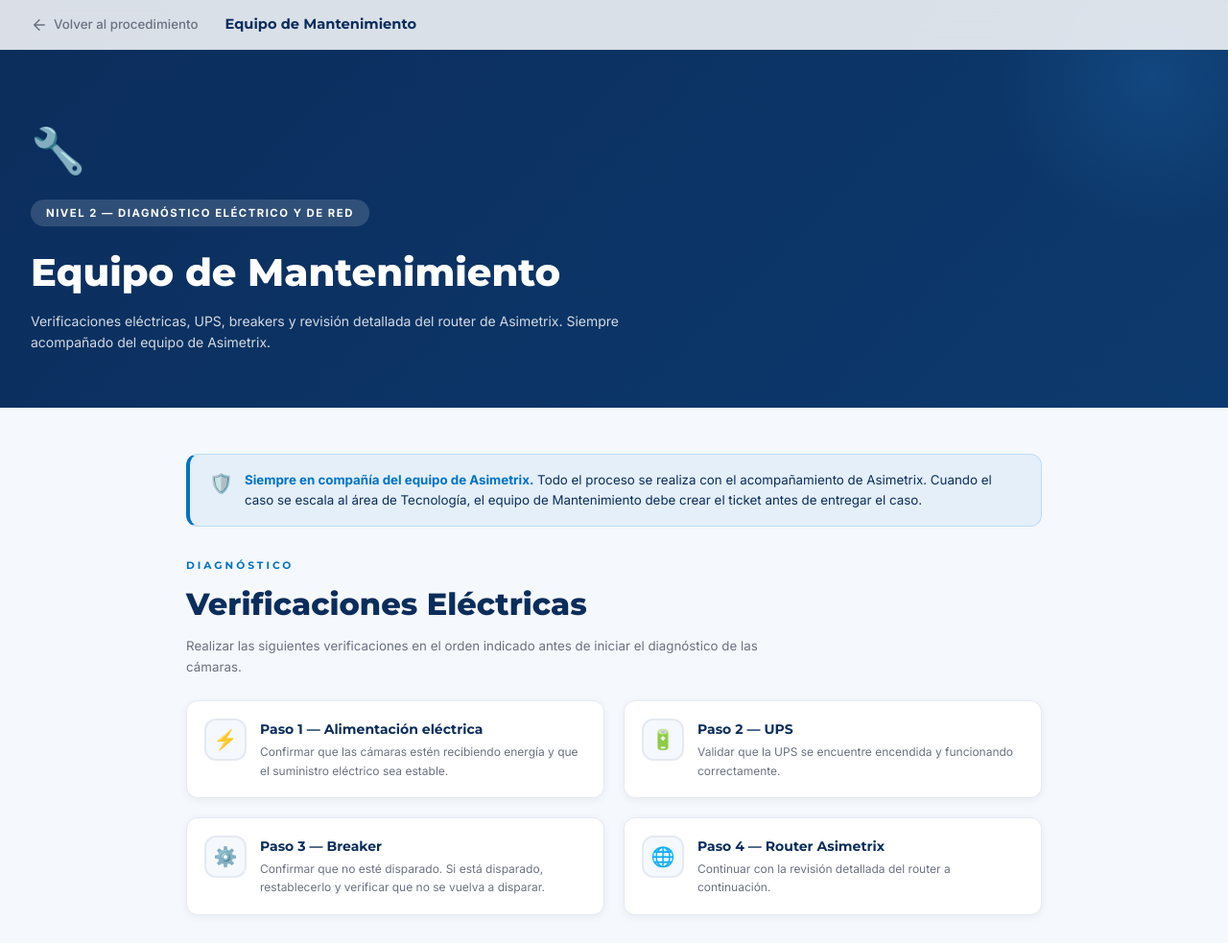
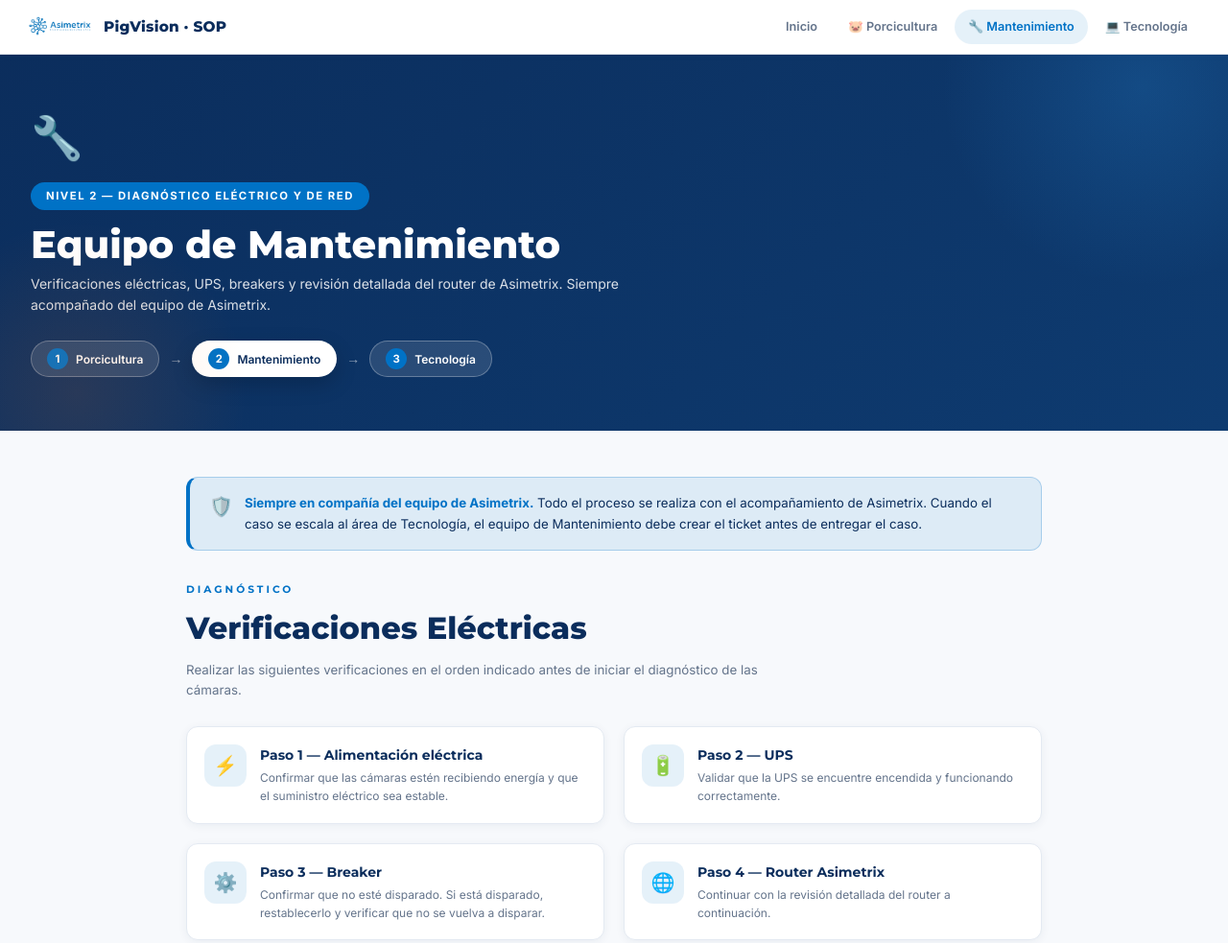
Before and after one commit to manuelachavarria-dotcom/sop-camaras-pigvision, a plain HTML site: page mantenimiento.html in a window 1280 px wide. Shown: the top 983 px of the page at 96% size. Drawn offline with Linux system fonts and the light colour scheme.

Commit message:
Moderno con barra blanca y paleta azul uniforme en los 3 equipos

```diff
--- a/mantenimiento.html
+++ b/mantenimiento.html
@@ -5,23 +5,32 @@
 <meta name="viewport" content="width=device-width, initial-scale=1.0">
 <title>Mantenimiento — PigVision</title>
 <link href="https://fonts.googleapis.com/css2?family=Inter:wght@300;400;500;600;700&family=Montserrat:wght@400;600;700;800&display=swap" rel="stylesheet">
-<link href="sop.css?v=2" rel="stylesheet">
+<link href="sop.css?v=3" rel="stylesheet">
 </head>
-<body>
+<body data-team="mantenimiento">
 
-<div class="back-bar">
-  <a href="SOP_Camaras_IoT.html">
-    <svg viewBox="0 0 24 24" fill="none" stroke="currentColor" stroke-width="2" stroke-linecap="round"><path d="M19 12H5M12 19l-7-7 7-7"/></svg>
-    Volver al procedimiento
-  </a>
-  <span class="page-title">Equipo de Mantenimiento</span>
-</div>
+<nav class="topnav">
+  <a class="brand" href="SOP_Camaras_IoT.html"><img src="Logo-Asimetrix.webp" alt="Asimetrix"><span>PigVision · SOP</span></a>
+  <div class="nav-links">
+    <a class="nav-link" href="SOP_Camaras_IoT.html">Inicio</a>
+    <a class="nav-link" href="porcicultura.html">🐷 Porcicultura</a>
+    <a class="nav-link active" href="mantenimiento.html">🔧 Mantenimiento</a>
+    <a class="nav-link" href="tecnologia.html">💻 Tecnología</a>
+  </div>
+</nav>
 
 <div class="page-header">
   <div class="icon">🔧</div>
   <span class="level">Nivel 2 — Diagnóstico Eléctrico y de Red</span>
   <h1>Equipo de Mantenimiento</h1>
   <p>Verificaciones eléctricas, UPS, breakers y revisión detallada del router de Asimetrix. Siempre acompañado del equipo de Asimetrix.</p>
+  <div class="rail">
+    <a class="rail-step" href="porcicultura.html"><span class="rail-num">1</span> Porcicultura</a>
+    <span class="rail-arrow">→</span>
+    <a class="rail-step active" href="mantenimiento.html"><span class="rail-num">2</span> Mantenimiento</a>
+    <span class="rail-arrow">→</span>
+    <a class="rail-step" href="tecnologia.html"><span class="rail-num">3</span> Tecnología</a>
+  </div>
 </div>
 
 <div class="content">
--- a/sop.css
+++ b/sop.css
@@ -1,25 +1,32 @@
 /* ============================================================
-   SOP PigVision — Sistema de diseño compartido
-   Usado por: porcicultura, mantenimiento, tecnologia
+   SOP PigVision — Sistema de diseño MODERNO compartido
+   Usado por: portada, porcicultura, mantenimiento, tecnologia
    ============================================================ */
 
 :root {
   --primary: #0B2D5C;
-  --primary-2: #0D3A6E;
+  --primary-2: #0E3B70;
   --secondary: #0072C6;
-  --accent: #2A8FDF;
+  --accent: #0072C6;
+  --accent-soft: rgba(0,114,198,0.1);
   --white: #FFFFFF;
-  --bg: #F5F8FC;
-  --gray: #6B7280;
-  --line: #E5EAF2;
+  --bg: #F7F9FC;
+  --gray: #64748B;
+  --line: #E4EAF2;
   --error: #C0062B;
   --success: #16A34A;
   --warn: #C85014;
-  --radius: 16px;
+  --radius: 18px;
   --radius-sm: 12px;
-  --shadow-sm: 0 2px 8px rgba(11,45,92,0.06);
-  --shadow-md: 0 8px 30px rgba(11,45,92,0.1);
+  --shadow-sm: 0 2px 10px rgba(11,45,92,0.06);
+  --shadow-md: 0 12px 32px rgba(11,45,92,0.12);
+  --shadow-lg: 0 20px 50px rgba(11,45,92,0.16);
 }
+
+/* Acentos por equipo: paleta uniforme azul profesional */
+body[data-team="porcicultura"] { --accent: #0072C6; --accent-soft: rgba(0,114,198,0.1); }
+body[data-team="mantenimiento"] { --accent: #0072C6; --accent-soft: rgba(0,114,198,0.1); }
+body[data-team="tecnologia"]    { --accent: #0072C6; --accent-soft: rgba(0,114,198,0.1); }
 
 * { margin: 0; padding: 0; box-sizing: border-box; }
 html { scroll-behavior: smooth; }
@@ -31,57 +38,88 @@
   line-height: 1.6;
 }
 
-/* ===== Barra superior ===== */
-.back-bar {
-  position: fixed; top: 0; left: 0; right: 0; z-index: 100;
-  background: rgba(255,255,255,0.85);
-  backdrop-filter: blur(12px);
-  border-bottom: 1px solid rgba(0,0,0,0.06);
-  padding: 14px 32px;
-  display: flex; align-items: center; gap: 12px;
+/* ===== Barra de navegación ===== */
+.topnav {
+  position: fixed; top: 0; left: 0; right: 0; z-index: 200;
+  background: #FFFFFF;
+  border-bottom: 1px solid rgba(11,45,92,0.12);
+  box-shadow: 0 1px 6px rgba(11,45,92,0.06);
+  display: flex; align-items: center; justify-content: space-between;
+  gap: 12px; padding: 10px 28px;
 }
-.back-bar a {
-  text-decoration: none; color: var(--gray);
-  font-size: 10pt; font-weight: 500;
-  display: flex; align-items: center; gap: 6px;
-  transition: color 0.2s;
+.brand { display: flex; align-items: center; gap: 10px; text-decoration: none; flex-shrink: 0; }
+.brand img { height: 30px; width: auto; }
+.brand span {
+  font-family: 'Montserrat', sans-serif; font-weight: 800;
+  font-size: 11.5pt; color: var(--primary); letter-spacing: 0.2px;
 }
-.back-bar a:hover { color: var(--secondary); }
-.back-bar a svg { width: 18px; height: 18px; }
-.back-bar .page-title {
-  font-family: 'Montserrat', sans-serif;
-  font-weight: 700; font-size: 11pt;
-  color: var(--primary); margin-left: 16px;
+.nav-links { display: flex; align-items: center; gap: 4px; overflow-x: auto; }
+.nav-link {
+  text-decoration: none; color: var(--gray); font-size: 9.5pt;
+  font-weight: 600; padding: 8px 14px; border-radius: 999px;
+  white-space: nowrap; transition: all 0.2s;
 }
+.nav-link:hover { background: rgba(11,45,92,0.06); color: var(--primary); }
+.nav-link.active { background: var(--accent-soft); color: var(--accent); }
 
-/* ===== Encabezado de página ===== */
+/* ===== Encabezado de página (hero) ===== */
 .page-header {
   background: linear-gradient(135deg, var(--primary) 0%, var(--primary-2) 100%);
-  color: #fff; padding: 120px 32px 56px;
+  color: #fff; padding: 108px 32px 56px;
   position: relative; overflow: hidden;
 }
 .page-header::before {
-  content: ''; position: absolute; top: -80px; right: -80px;
-  width: 320px; height: 320px;
-  background: radial-gradient(circle, rgba(42,143,223,0.18) 0%, transparent 70%);
+  content: ''; position: absolute; top: -120px; right: -120px;
+  width: 420px; height: 420px;
+  background: radial-gradient(circle, rgba(42,143,223,0.22) 0%, transparent 70%);
   border-radius: 50%;
 }
-.page-header .icon { font-size: 46px; margin-bottom: 14px; position: relative; }
+.page-header::after {
+  content: ''; position: absolute; bottom: -140px; left: -100px;
+  width: 360px; height: 360px;
+  background: radial-gradient(circle, rgba(249,115,22,0.12) 0%, transparent 70%);
+  border-radius: 50%;
+}
+.page-header .wrap { position: relative; z-index: 1; max-width: 940px; margin: 0 auto; }
+.page-header .icon { font-size: 44px; margin-bottom: 12px; }
 .page-header h1 {
   font-family: 'Montserrat', sans-serif;
   font-size: clamp(24pt, 4vw, 30pt); font-weight: 800;
-  margin-bottom: 8px; position: relative;
+  margin-bottom: 8px; line-height: 1.1;
 }
 .page-header .level {
   display: inline-block; font-size: 8.5pt; font-weight: 700;
   text-transform: uppercase; letter-spacing: 1.5px;
-  background: rgba(255,255,255,0.15); padding: 5px 16px;
-  border-radius: 20px; margin-bottom: 16px;
+  background: var(--accent); padding: 5px 16px;
+  border-radius: 20px; margin-bottom: 14px;
 }
 .page-header p {
-  font-size: 10.5pt; color: rgba(255,255,255,0.82);
-  max-width: 680px; position: relative;
+  font-size: 10.5pt; color: rgba(255,255,255,0.85);
+  max-width: 680px;
 }
+
+/* ===== Rail de niveles (navegación entre subpáginas) ===== */
+.rail {
+  display: flex; align-items: center; justify-content: flex-start;
+  gap: 10px; margin-top: 26px; flex-wrap: wrap;
+}
+.rail-step {
+  display: inline-flex; align-items: center; gap: 8px;
+  text-decoration: none; background: rgba(255,255,255,0.12);
+  border: 1px solid rgba(255,255,255,0.28); color: #fff;
+  padding: 7px 16px; border-radius: 999px;
+  font-size: 9pt; font-weight: 600; transition: all 0.2s;
+}
+.rail-step:hover { background: rgba(255,255,255,0.22); transform: translateY(-1px); }
+.rail-step.active { background: #fff; color: var(--primary); box-shadow: 0 8px 22px rgba(0,0,0,0.18); }
+.rail-num {
+  width: 22px; height: 22px; border-radius: 50%;
+  background: var(--accent); color: #fff;
+  display: inline-flex; align-items: center; justify-content: center;
+  font-size: 8.5pt; font-weight: 700;
+}
+.rail-step.active .rail-num { background: var(--accent); }
+.rail-arrow { color: rgba(255,255,255,0.55); font-size: 14px; }
 
 /* ===== Contenido ===== */
 .content { max-width: 940px; margin: 0 auto; padding: 48px 24px 80px; }
@@ -90,26 +128,40 @@
 .section-label {
   font-family: 'Montserrat', sans-serif; font-size: 8pt; font-weight: 700;
   text-transform: uppercase; letter-spacing: 3px;
-  color: var(--secondary); margin-bottom: 6px;
+  color: var(--accent); margin-bottom: 6px;
 }
 .section-title {
   font-family: 'Montserrat', sans-serif;
   font-size: 24pt; font-weight: 800; color: var(--primary); margin-bottom: 8px;
 }
-.section-desc { color: var(--gray); font-size: 10pt; margin-bottom: 24px; max-width: 640px; }
+.section-desc { color: var(--gray); font-size: 10pt; margin-bottom: 26px; max-width: 640px; }
 
 /* ===== Banner ===== */
 .banner {
-  background: rgba(42,143,223,0.08);
-  border: 1px solid rgba(42,143,223,0.2);
-  border-left: 4px solid var(--secondary);
+  background: var(--accent-soft);
+  border: 1px solid color-mix(in srgb, var(--accent) 25%, transparent);
+  border-left: 4px solid var(--accent);
   border-radius: var(--radius-sm);
   padding: 16px 20px; margin-bottom: 32px;
   display: flex; gap: 12px; align-items: flex-start;
   font-size: 10pt; color: var(--primary);
 }
 .banner .ico { font-size: 20px; flex-shrink: 0; line-height: 1.4; }
-.banner strong { color: var(--secondary); }
+.banner strong { color: var(--accent); }
+
+/* ===== Botones ===== */
+.btn {
+  display: inline-flex; align-items: center; gap: 8px;
+  text-decoration: none; font-weight: 700; font-size: 9.5pt;
+  padding: 11px 20px; border-radius: 999px;
+  border: none; cursor: pointer; transition: all 0.2s;
+  font-family: inherit;
+}
+.btn.primary { background: var(--accent); color: #fff; box-shadow: 0 8px 24px rgba(0,0,0,0.16); }
+.btn.primary:hover { transform: translateY(-2px); box-shadow: 0 12px 30px rgba(0,0,0,0.22); }
+.btn.ghost { background: rgba(255,255,255,0.14); border: 1px solid rgba(255,255,255,0.35); color: #fff; }
+.btn.ghost:hover { background: rgba(255,255,255,0.24); }
+.hero-actions { display: flex; gap: 12px; margin-top: 28px; flex-wrap: wrap; }
 
 /* ===== Tarjetas ===== */
 .card {
@@ -118,9 +170,13 @@
   border-radius: var(--radius);
   padding: 28px 30px; margin-bottom: 24px;
   box-shadow: var(--shadow-sm);
-  transition: box-shadow 0.3s ease, transform 0.3s ease;
+  transition: box-shadow 0.3s ease, transform 0.3s ease, border-color 0.3s ease;
 }
-.card:hover { box-shadow: var(--shadow-md); }
+.card:hover {
+  box-shadow: var(--shadow-md);
+  transform: translateY(-3px);
+  border-color: color-mix(in srgb, var(--accent) 35%, var(--line));
+}
 .card-head {
   display: flex; align-items: center; gap: 14px;
   margin-bottom: 20px; padding-bottom: 18px;
@@ -128,7 +184,7 @@
 }
 .card-head .emoji {
   width: 52px; height: 52px; border-radius: 14px;
-  background: var(--bg); display: flex; align-items: center; justify-content: center;
+  background: var(--accent-soft); display: flex; align-items: center; justify-content: center;
   font-size: 26px; flex-shrink: 0;
 }
 .card-head .title {
@@ -150,14 +206,14 @@
 /* ===== Pasos ===== */
 .step {
   display: flex; gap: 14px; align-items: flex-start;
-  padding: 12px 16px; border-radius: 10px; margin-bottom: 8px;
+  padding: 12px 16px; border-radius: 12px; margin-bottom: 8px;
   background: var(--white); border: 1px solid var(--line);
   transition: border-color 0.2s, box-shadow 0.2s;
 }
-.step:hover { border-color: var(--secondary); box-shadow: 0 4px 15px rgba(0,114,198,0.08); }
+.step:hover { border-color: var(--accent); box-shadow: 0 4px 15px rgba(0,0,0,0.06); }
 .step-num {
   width: 28px; height: 28px; border-radius: 50%;
-  background: var(--secondary); color: #fff;
+  background: var(--accent); color: #fff;
   display: flex; align-items: center; justify-content: center;
   font-weight: 700; font-size: 10pt; flex-shrink: 0;
 }
@@ -170,7 +226,7 @@
 /* ===== Decisiones ===== */
 .decision {
   background: var(--bg);
-  border: 1.5px solid var(--secondary);
+  border: 1.5px solid var(--accent);
   border-radius: var(--radius-sm);
   padding: 20px 22px; margin: 16px 0;
 }
@@ -232,27 +288,11 @@
 .tile:hover { box-shadow: var(--shadow-md); transform: translateY(-2px); }
 .tile .t-icon {
   width: 44px; height: 44px; border-radius: 12px;
-  background: var(--bg); display: flex; align-items: center; justify-content: center;
+  background: var(--accent-soft); display: flex; align-items: center; justify-content: center;
   font-size: 20px; flex-shrink: 0;
 }
 .tile h4 { font-family: 'Montserrat', sans-serif; font-size: 10.5pt; font-weight: 700; color: var(--primary); }
 .tile p { font-size: 9pt; color: var(--gray); margin-top: 3px; }
-
-/* ===== Timeline ===== */
-.timeline { display: flex; flex-direction: column; gap: 0; }
-.t-item { display: flex; gap: 18px; align-items: flex-start; }
-.t-icon {
-  width: 48px; height: 48px; border-radius: 14px;
-  background: var(--white); border: 2px solid var(--line);
-  display: flex; align-items: center; justify-content: center;
-  font-size: 20px; flex-shrink: 0;
-}
-.t-text h4 { font-family: 'Montserrat', sans-serif; font-size: 11pt; font-weight: 700; color: var(--primary); }
-.t-text p { font-size: 9pt; color: var(--gray); margin-top: 2px; }
-.t-connector {
-  width: 2px; height: 22px; margin: 0 0 0 23px;
-  background: linear-gradient(180deg, var(--secondary), rgba(0,114,198,0.15));
-}
 
 /* ===== Divisor ===== */
 .divider { border: none; border-top: 1px solid var(--line); margin: 36px 0; }
@@ -266,19 +306,20 @@
   .decision .options { grid-template-columns: 1fr; }
   .grid-2 { grid-template-columns: 1fr; }
   .content { padding: 36px 16px 64px; }
-  .page-header { padding: 110px 20px 44px; }
-  .back-bar { padding: 12px 16px; }
+  .page-header { padding: 96px 20px 44px; }
+  .topnav { padding: 10px 14px; }
+  .brand span { display: none; }
   .card { padding: 22px 18px; }
 }
 
 /* ===== Impresión ===== */
 @media print {
-  .back-bar { display: none; }
-  .page-header { padding: 30px 30px 20px; }
+  .topnav, .rail, .hero-actions, .btn { display: none !important; }
+  .page-header { padding: 24px 24px 18px; }
   .page-header h1 { font-size: 20pt; }
-  .content { padding: 16px 24px 24px; max-width: 100%; }
+  .content { padding: 12px 20px 20px; max-width: 100%; }
   .fade-up { opacity: 1; transform: none; }
-  .card { break-inside: avoid; page-break-inside: avoid; box-shadow: none; }
+  .card { break-inside: avoid; page-break-inside: avoid; box-shadow: none; transform: none; }
   .decision { break-inside: avoid; page-break-inside: avoid; }
   .grid-2 { grid-template-columns: 1fr; }
   .divider { margin: 20px 0; }
```
Also changed, not shown: Manual_PigVision.html (+4 -7 lines), SOP_Camaras_IoT.html (+34 -0 lines), porcicultura.html (+18 -9 lines), tecnologia.html (+18 -9 lines), 1 other file.
